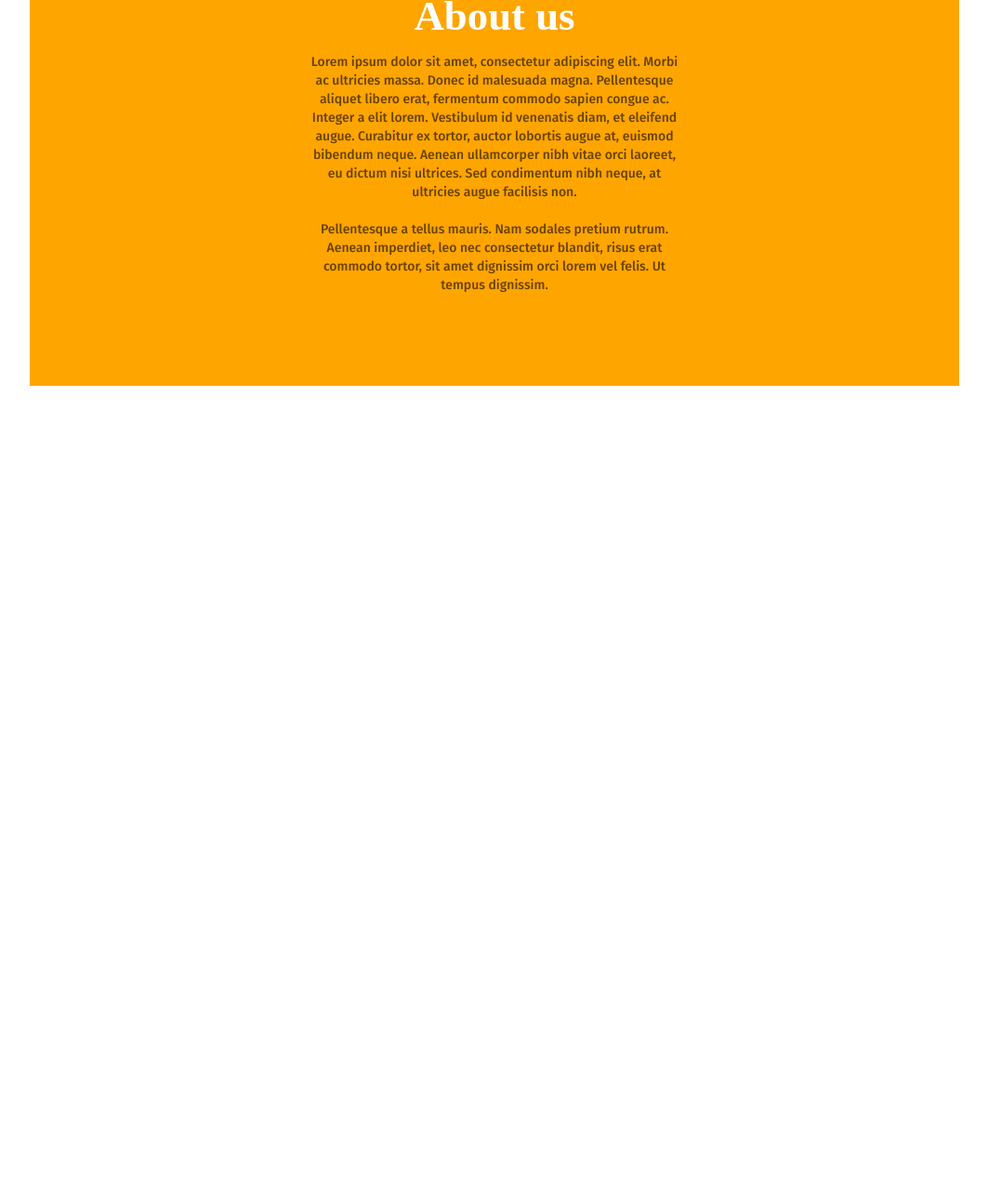
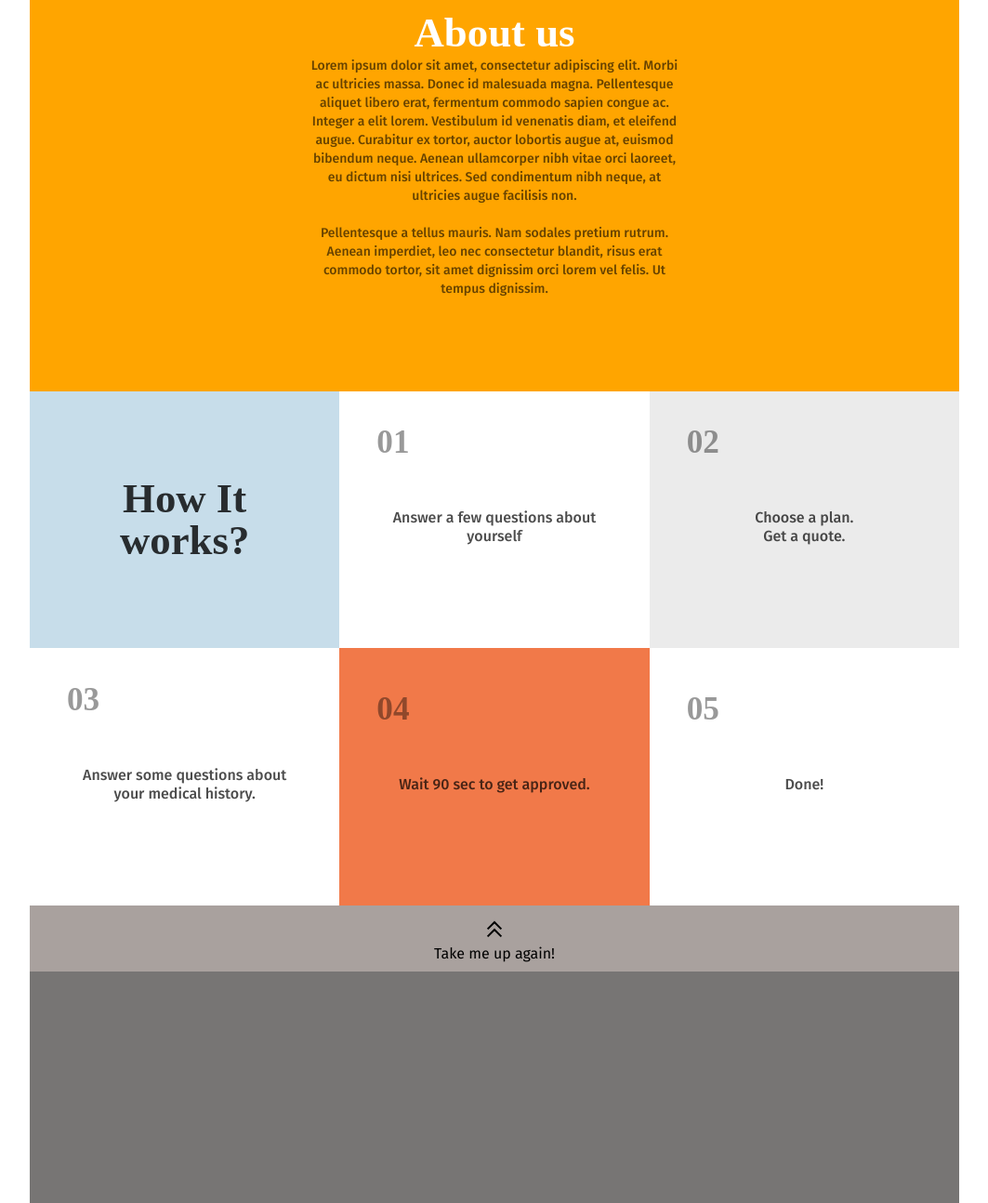
Before and after one commit to beratukiqi/Grid-gruppuppgift, a plain HTML site: page index.html in a window 1280 px wide. Shown: the part 1294-2588 px from the top of the page at 93% size, without its empty margins (108-1171 px from the left). Before the commit the page ends 1788 px from the top, so only its background shows below. Drawn offline with Linux system fonts and the light colour scheme; files whose address does not match are found by name; a web font is replaced by a local one.

Commit message:
Landingpage Finished
Finished design - CSS + HTML

```diff
--- a/index.html
+++ b/index.html
@@ -123,36 +123,38 @@
           </section>
         </section>
 
-        <section>
-          <aside><h1></h1></aside>
-          <aside>
-            <h3></h3>
-            <p></p>
+        <section class="onboarding">
+          <aside class="onboarding__item onboarding__item--blue"><h1>How It works?</h1></aside>
+          <aside class="onboarding__item">
+            <h3>01</h3>
+            <p>Answer a few questions
+              about yourself</p>
           </aside>
-          <aside>
-            <h3></h3>
-            <p></p>
+          <aside class="onboarding__item onboarding__item--grey">
+            <h3>02</h3>
+            <p>Choose a plan. <br> Get a quote.</p>
+          </aside >
+          <aside class="onboarding__item">
+            <h3>03</h3>
+            <p>Answer some questions about your medical history.</p>
           </aside>
-          <aside>
-            <h3></h3>
-            <p></p>
+          <aside class="onboarding__item onboarding__item--red">
+            <h3>04</h3>
+            <p>Wait 90 sec to get approved.</p>
           </aside>
-          <aside>
-            <h3></h3>
-            <p></p>
-          </aside>
-          <aside>
-            <h3></h3>
-            <p></p>
+          <aside class="onboarding__item">
+            <h3>05</h3>
+            <p>Done!</p>
           </aside>
         </section>
       </main>
 
       <footer>
-        <article>
-          <img src="" alt="" />
-          <p></p>
-        </article>
+        <nav class="footer__nav">
+          <img src="/images/chevrons-up.svg" alt="Up arrow" />
+          <p>Take me up again!</p>
+        </nav>
+
       </footer>
     </section>
   </body>
--- a/styles/styles.css
+++ b/styles/styles.css
@@ -169,12 +169,10 @@ h1, h2, h3, h4 {
     justify-content: center;
     align-items: center;
     gap: 1.7rem;
-    transform: translateY(-50%);
-    z-index: 5;
-
 
 }
 .content__cards article { /*bättre med classnamn?*/
+    transform: translateY(-50%);
     height: 300px;
     width: 256px;
     background-color: white;
@@ -251,7 +249,8 @@ h1, h2, h3, h4 {
     text-align: center;
     width: 40%;
     margin: auto;
-    transform: translateY(-30%);
+    margin-top: -5rem;
+    padding-bottom: 100px;
 }
 
 .content__about p {
@@ -259,8 +258,90 @@ h1, h2, h3, h4 {
     line-height: 1.25rem;
     font-weight: 500;
     color:rgba(0, 0, 0, 0.6);
+    margin: 0;
 }
 
 .content__about h1 {
    margin: 0;
 }
+
+
+/* GRID BOTTOM */
+
+.onboarding {
+    margin: 0;
+    height: 50%;
+    display: grid;
+    grid-template-columns: repeat(3, 1fr);
+    grid-template-rows: repeat(2, 1fr);
+}
+
+.onboarding__item {
+
+    display: flex;
+    flex-direction: column;
+    justify-content: center;
+    text-align: center;
+    padding: 0px 40px;
+
+}
+
+.onboarding__item h1 {
+    color: rgba(0, 0, 0, 0.8);
+    line-height: 2.8rem;
+}
+
+.onboarding__item h3 {
+    color: red;
+    align-self: flex-start;
+    font-size: 2.2rem;
+    font-weight: 900;
+    color: rgba(0, 0, 0, 0.4);
+
+}
+
+.onboarding__item p {
+    margin-bottom: 6.875rem;
+    font-size: 1rem;
+    line-height: 1.25rem;
+    font-weight: 500;
+    color: rgba(0, 0, 0, 0.7);
+
+}
+
+.onboarding__item--white {
+    background-color: white;
+}
+
+.onboarding__item--grey {
+    background-color: #EBEBEB;
+}
+
+.onboarding__item--red {
+    background-color: #F17949;
+}
+.onboarding__item--blue {
+    background-color: #C7DDEA;
+}
+
+footer {
+    height: 40vh;
+    background-color: #777574;
+}
+
+.footer__nav {
+    background-color: #A9A19E; /* Hur alignar vi footer? Den overlappar.*/
+    display: flex;
+    flex-direction: column;
+    align-items: center;
+    padding: .625rem;
+
+}
+
+.footer__nav img {
+    margin: 0;
+}
+
+.footer__nav p {
+    margin: 0;
+}
```
